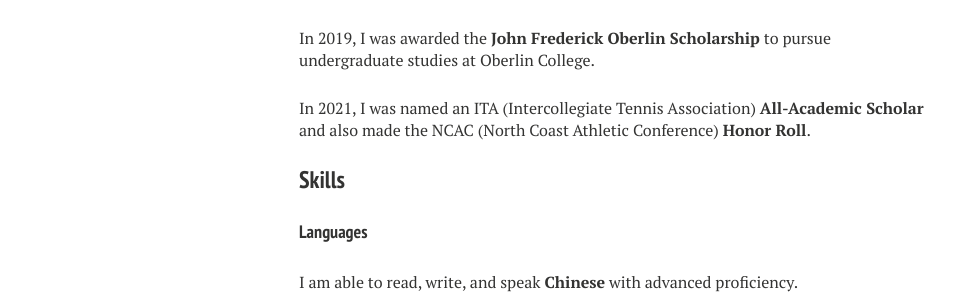
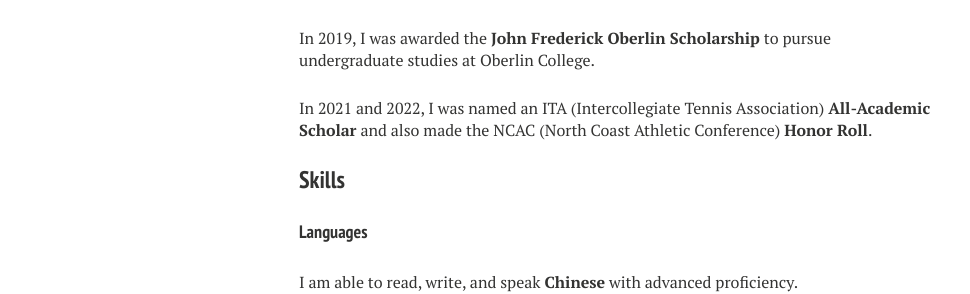
Before and after one commit to nathanenglehart/nathanenglehart.github.io, a Jekyll site: the page built from cv.md, in a window 1280 px wide. Shown: the part 1325-1619 px from the top of the page, without its empty margins (21-991 px from the left). Built offline with Jekyll 4.4.1, drawn with Linux system fonts in a browser that asks for light colours; nearby versions of some CDN libraries.

Commit message:
edited awards

```diff
--- a/_layouts/cv.html
+++ b/_layouts/cv.html
@@ -81,7 +81,7 @@
 
       <h4>Oberlin College and Conservatory (August 2019 - Present)</h4>
       <p class="paragraph">In 2019, I was awarded the <strong>John Frederick Oberlin Scholarship</strong> to pursue undergraduate studies at Oberlin College. </p>
-      <p style="margin-top: 1.625rem !important;" class="paragraph">In 2021, I was named an ITA (Intercollegiate Tennis Association) <strong>All-Academic Scholar</strong> and also made the NCAC (North Coast Athletic Conference) <strong>Honor Roll</strong>.</p>
+      <p style="margin-top: 1.625rem !important;" class="paragraph">In 2021 and 2022, I was named an ITA (Intercollegiate Tennis Association) <strong>All-Academic Scholar</strong> and also made the NCAC (North Coast Athletic Conference) <strong>Honor Roll</strong>.</p>
 
       <h3>Skills</h3>
 
```
